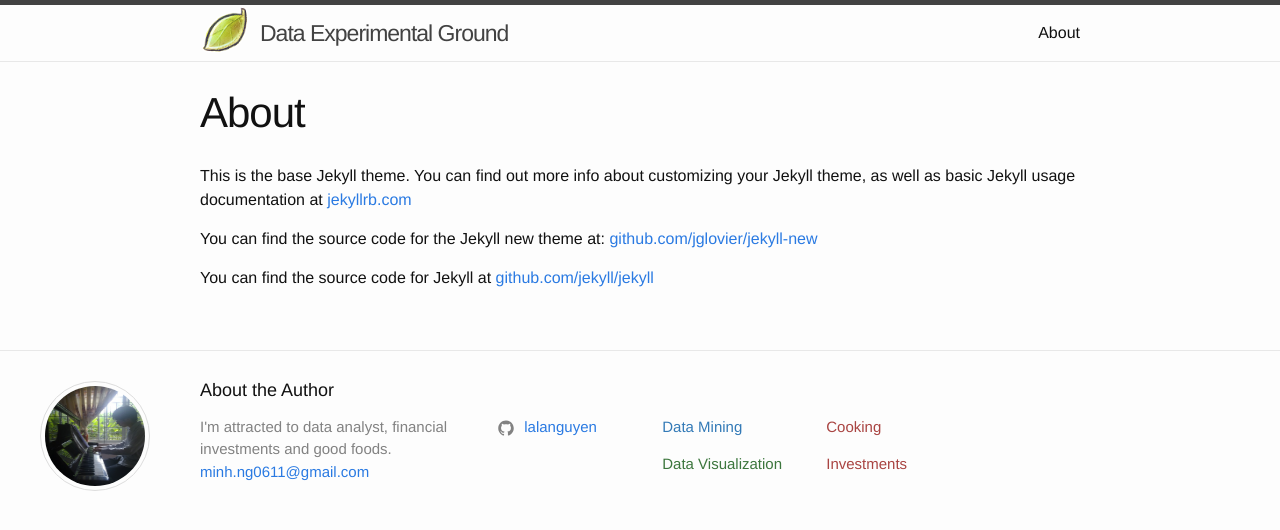
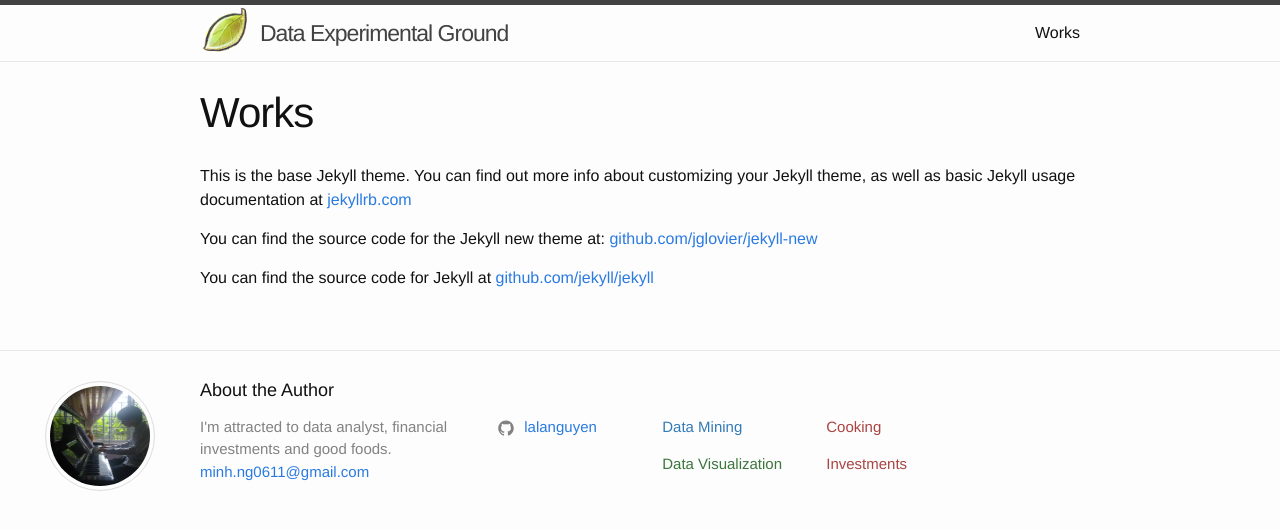
Before and after one commit to LalaNguyen/lalanguyen.github.io, a Jekyll site: the page built from Works.md, in a window 1280 px wide. Shown: the top 530 px of the page. Built offline with Jekyll 4.4.1, drawn with Linux system fonts in a browser that asks for light colours.

Commit message:
update works static

```diff
--- a/about.md
+++ b/Works.md
@@ -1,7 +1,7 @@
 ---
 layout: page
-title: About
-permalink: /about/
+title: Works
+permalink: /Works/
 ---
 
 This is the base Jekyll theme. You can find out more info about customizing your Jekyll theme, as well as basic Jekyll usage documentation at [jekyllrb.com](http://jekyllrb.com/)
--- a/_sass/_layout.scss
+++ b/_sass/_layout.scss
@@ -105,7 +105,7 @@
   width: 110px;
   height: 110px;
   float:left;
-  margin-left:40px;
+  margin-left:45px;
 
   -webkit-border-radius: 50%; /* Can also be 55px */
   -moz-border-radius: 50%;
```
Also changed, not shown: 8 other files.
